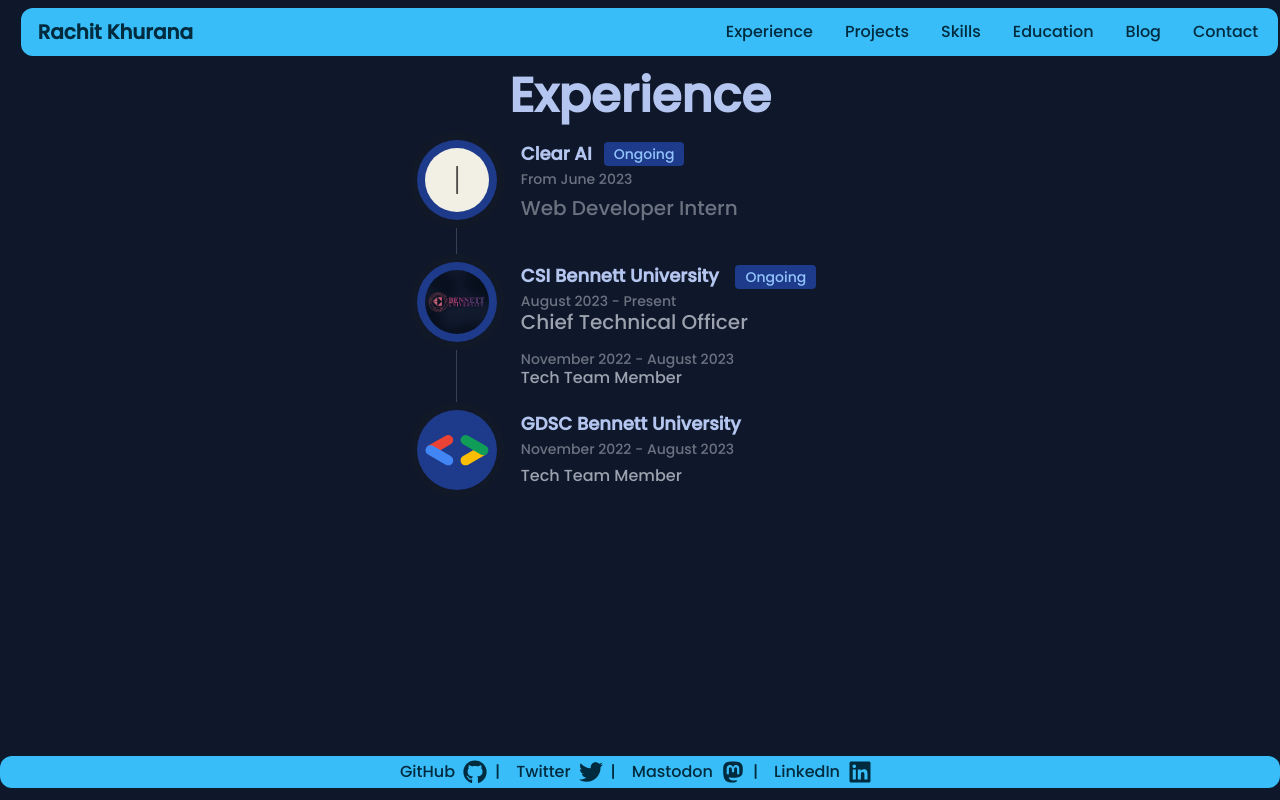
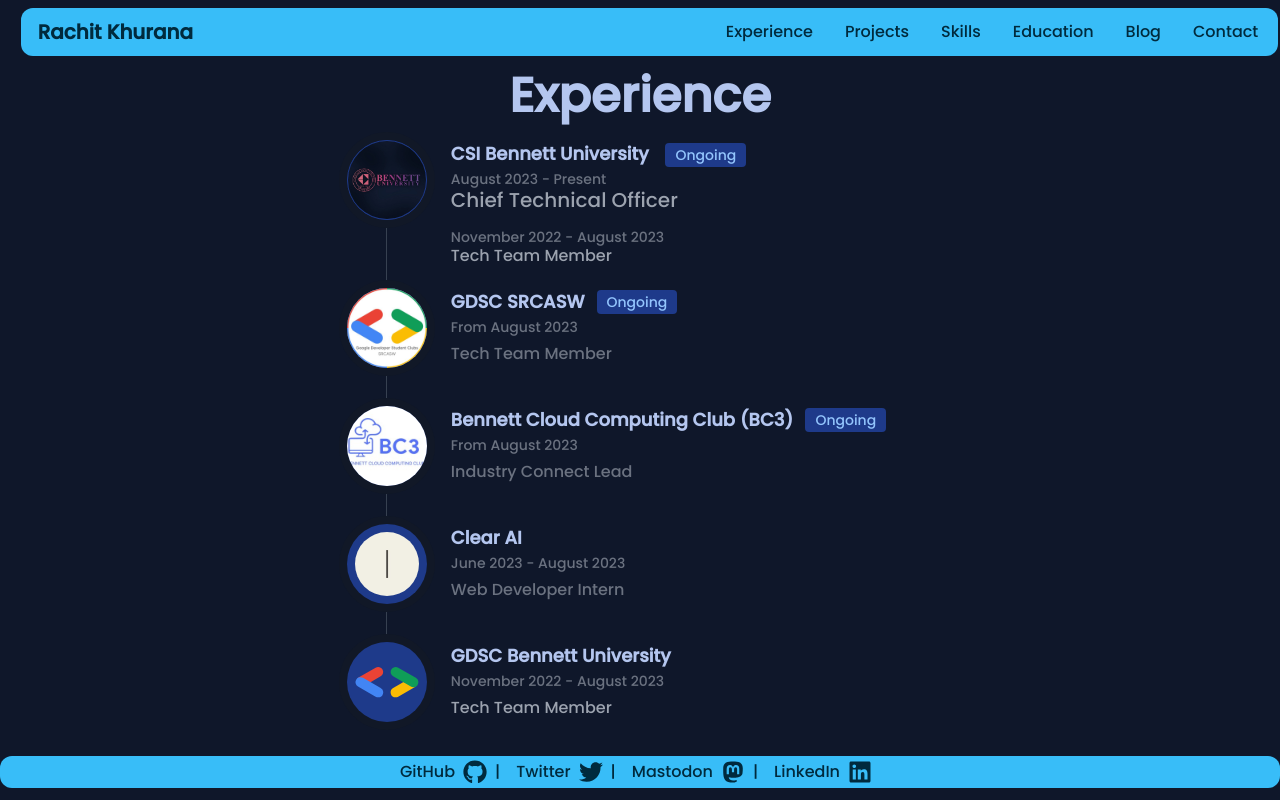
Before and after one commit to notnotrachit/notnotrachit.github.io, a Next.js app: page /experience in a window 1280 px wide. Built offline with nearby package versions, Linux system fonts and the light colour scheme; no server answers.

Commit message:
updated experience

```diff
--- a/components/experience.js
+++ b/components/experience.js
@@ -1,36 +1,15 @@
 import Image from "next/image";
 import clearai_logo from "../public/clearai.jpeg";
 import gdsc from "../public/gdsc.svg";
+import gdsc_srcasw from "../public/gdsc_srcasw.jpg";
 import csi from "../public/csi.jpg";
+import bc3 from "../public/bc3.jpg";
 
 export default function ExperienceCard() {
   return (
     <ol className="relative border-l border-gray-700" data-aos="zoom-in-up">
-      <li className="mb-10 ml-10">
-        <span className="absolute flex p-2 items-center justify-center w-20 h-20 rounded-full -left-10 ring-8 ring-gray-900 bg-blue-900">
-          <Image
-            src={clearai_logo}
-            alt="Clear AI"
-            width={100}
-            height={100}
-            className="rounded-full"
-          />
-        </span>
-        <h3 className="flex ml-6 items-center mb-1 text-lg font-semibold text-base-content">
-          Clear AI{" "}
-          <span className="  text-sm font-medium mr-2 px-2.5 py-0.5 rounded bg-blue-900 text-blue-300 ml-3">
-            Ongoing
-          </span>
-        </h3>
-        <time className="block mb-2 ml-6 text-sm font-normal leading-none text-gray-500">
-          From June 2023
-        </time>
-        <p className="text-xl ml-6 font-normal text-gray-500 dark:text-gray-400">
-          Web Developer Intern
-        </p>
-      </li>
       <li className="mb-5 ml-10">
-        <span className="absolute flex p-2 items-center justify-center w-20 h-20 rounded-full -left-10 ring-8 ring-gray-900 bg-blue-900">
+        <span className="absolute flex border border-blue-900 items-center justify-center w-20 h-20 rounded-full -left-10 ring-8 ring-gray-900 bg-blue-900">
           <Image
             src={csi}
             width={100}
@@ -58,6 +37,72 @@
           Tech Team Member
         </p>
       </li>
+      <li className="mb-10 ml-10">
+        <span className="absolute flex items-center justify-center w-20 h-20 rounded-full -left-10 ring-8 ring-gray-900 bg-blue-900">
+          <Image
+            src={gdsc_srcasw}
+            alt="GDSC SRCASW"
+            width={100}
+            height={100}
+            className="rounded-full"
+          />
+        </span>
+        <h3 className="flex ml-6 items-center mb-1 text-lg font-semibold text-base-content">
+          GDSC SRCASW{" "}
+          <span className="  text-sm font-medium mr-2 px-2.5 py-0.5 rounded bg-blue-900 text-blue-300 ml-3">
+            Ongoing
+          </span>
+        </h3>
+        <time className="block mb-2 ml-6 text-sm font-normal leading-none text-gray-500">
+          From August 2023
+        </time>
+        <p className="text-l ml-6 font-normal text-gray-500 dark:text-gray-400">
+          Tech Team Member
+        </p>
+      </li>
+      <li className="mb-10 ml-10">
+        <span className="absolute flex items-center justify-center w-20 h-20 rounded-full -left-10 ring-8 ring-gray-900 bg-blue-900">
+          <Image
+            src={bc3}
+            alt="Bennett Cloud Computing Club"
+            width={100}
+            height={100}
+            className="rounded-full"
+          />
+        </span>
+        <h3 className="flex ml-6 items-center mb-1 text-lg font-semibold text-base-content">
+          Bennett Cloud Computing Club (BC3){" "}
+          <span className="  text-sm font-medium mr-2 px-2.5 py-0.5 rounded bg-blue-900 text-blue-300 ml-3">
+            Ongoing
+          </span>
+        </h3>
+        <time className="block mb-2 ml-6 text-sm font-normal leading-none text-gray-500">
+          From August 2023
+        </time>
+        <p className="text-l ml-6 font-normal text-gray-500 dark:text-gray-400">
+          Industry Connect Lead
+        </p>
+      </li>
+      <li className="mb-10 ml-10">
+        <span className="absolute flex p-2 items-center justify-center w-20 h-20 rounded-full -left-10 ring-8 ring-gray-900 bg-blue-900">
+          <Image
+            src={clearai_logo}
+            alt="Clear AI"
+            width={100}
+            height={100}
+            className="rounded-full"
+          />
+        </span>
+        <h3 className="flex ml-6 items-center mb-1 text-lg font-semibold text-base-content">
+          Clear AI{" "}
+        </h3>
+        <time className="block mb-2 ml-6 text-sm font-normal leading-none text-gray-500">
+          June 2023 - August 2023
+        </time>
+        <p className="text-l ml-6 font-normal text-gray-500 dark:text-gray-400">
+          Web Developer Intern
+        </p>
+      </li>
       <li className="ml-10">
         <span className="absolute p-2 flex items-center justify-center w-20 h-20  rounded-full -left-10 ring-8 ring-gray-900 bg-blue-900">
           <Image
```
Also changed, not shown: public/bc3.jpg (added), public/gdsc_srcasw.jpg (added).
